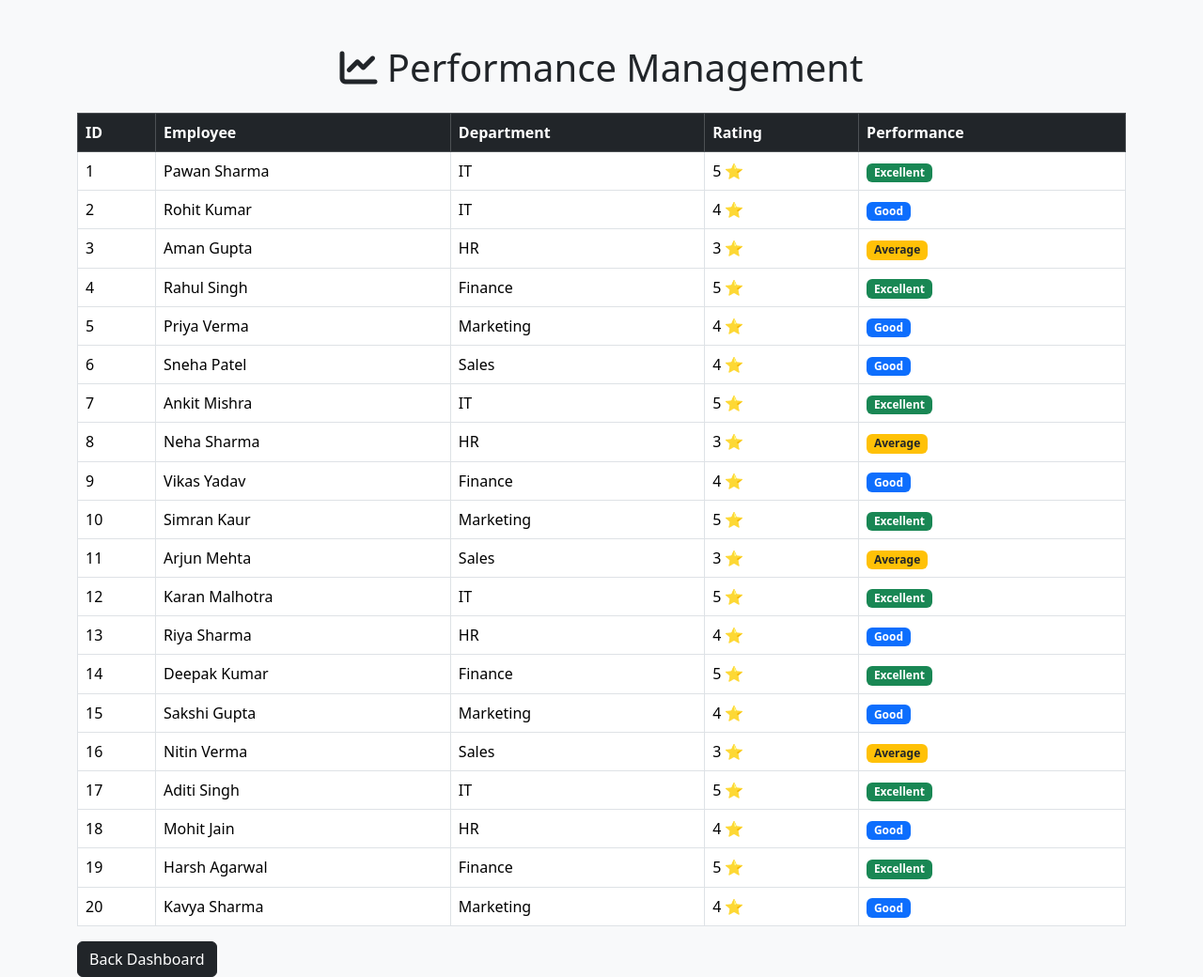
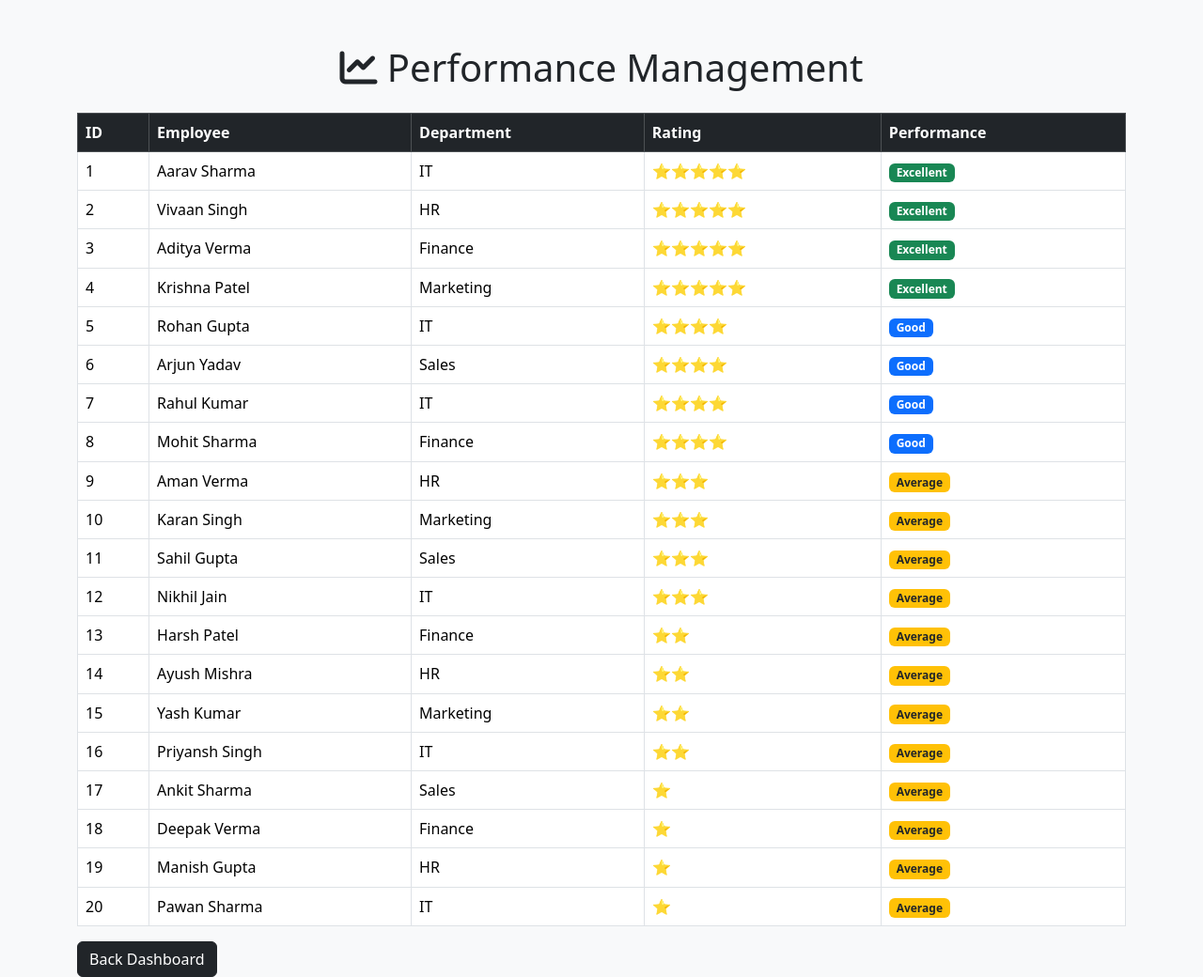
Before and after one commit to imxyz23/Employee-Management-System, a Flask app: page /performance in a window 1280 px wide. Shown: the whole page at 94% size. Run offline with Flask 3, Linux system fonts and the light colour scheme; the visitor is signed in with stand-in values (Sample User, id 1); data comes from the database, SQL or seed files in the repository; some libraries are stand-ins or nearby versions.

Commit message:
Updated performance ratings

```diff
--- a/templates/performance.html
+++ b/templates/performance.html
@@ -42,26 +42,59 @@ Performance Management
 
 <tbody>
 
-<tr><td>1</td><td>Pawan Sharma</td><td>IT</td><td>5 ⭐</td><td><span class="badge bg-success">Excellent</span></td></tr>
-<tr><td>2</td><td>Rohit Kumar</td><td>IT</td><td>4 ⭐</td><td><span class="badge bg-primary">Good</span></td></tr>
-<tr><td>3</td><td>Aman Gupta</td><td>HR</td><td>3 ⭐</td><td><span class="badge bg-warning text-dark">Average</span></td></tr>
-<tr><td>4</td><td>Rahul Singh</td><td>Finance</td><td>5 ⭐</td><td><span class="badge bg-success">Excellent</span></td></tr>
-<tr><td>5</td><td>Priya Verma</td><td>Marketing</td><td>4 ⭐</td><td><span class="badge bg-primary">Good</span></td></tr>
-<tr><td>6</td><td>Sneha Patel</td><td>Sales</td><td>4 ⭐</td><td><span class="badge bg-primary">Good</span></td></tr>
-<tr><td>7</td><td>Ankit Mishra</td><td>IT</td><td>5 ⭐</td><td><span class="badge bg-success">Excellent</span></td></tr>
-<tr><td>8</td><td>Neha Sharma</td><td>HR</td><td>3 ⭐</td><td><span class="badge bg-warning text-dark">Average</span></td></tr>
-<tr><td>9</td><td>Vikas Yadav</td><td>Finance</td><td>4 ⭐</td><td><span class="badge bg-primary">Good</span></td></tr>
-<tr><td>10</td><td>Simran Kaur</td><td>Marketing</td><td>5 ⭐</td><td><span class="badge bg-success">Excellent</span></td></tr>
-<tr><td>11</td><td>Arjun Mehta</td><td>Sales</td><td>3 ⭐</td><td><span class="badge bg-warning text-dark">Average</span></td></tr>
-<tr><td>12</td><td>Karan Malhotra</td><td>IT</td><td>5 ⭐</td><td><span class="badge bg-success">Excellent</span></td></tr>
-<tr><td>13</td><td>Riya Sharma</td><td>HR</td><td>4 ⭐</td><td><span class="badge bg-primary">Good</span></td></tr>
-<tr><td>14</td><td>Deepak Kumar</td><td>Finance</td><td>5 ⭐</td><td><span class="badge bg-success">Excellent</span></td></tr>
-<tr><td>15</td><td>Sakshi Gupta</td><td>Marketing</td><td>4 ⭐</td><td><span class="badge bg-primary">Good</span></td></tr>
-<tr><td>16</td><td>Nitin Verma</td><td>Sales</td><td>3 ⭐</td><td><span class="badge bg-warning text-dark">Average</span></td></tr>
-<tr><td>17</td><td>Aditi Singh</td><td>IT</td><td>5 ⭐</td><td><span class="badge bg-success">Excellent</span></td></tr>
-<tr><td>18</td><td>Mohit Jain</td><td>HR</td><td>4 ⭐</td><td><span class="badge bg-primary">Good</span></td></tr>
-<tr><td>19</td><td>Harsh Agarwal</td><td>Finance</td><td>5 ⭐</td><td><span class="badge bg-success">Excellent</span></td></tr>
-<tr><td>20</td><td>Kavya Sharma</td><td>Marketing</td><td>4 ⭐</td><td><span class="badge bg-primary">Good</span></td></tr>
+{% for emp in employees %}
+
+<tr>
+
+<td>{{ emp[0] }}</td>
+
+<td>{{ emp[1] }}</td>
+
+<td>{{ emp[2] }}</td>
+
+<td>
+
+{% if emp[0] <= 4 %}
+⭐⭐⭐⭐⭐
+{% elif emp[0] <= 8 %}
+⭐⭐⭐⭐
+{% elif emp[0] <= 12 %}
+⭐⭐⭐
+{% elif emp[0] <= 16 %}
+⭐⭐
+{% else %}
+⭐
+{% endif %}
+
+</td>
+
+<td>
+
+{% if emp[0] <= 4 %}
+
+<span class="badge bg-success">
+Excellent
+</span>
+
+{% elif emp[0] <= 8 %}
+
+<span class="badge bg-primary">
+Good
+</span>
+
+{% else %}
+
+<span class="badge bg-warning text-dark">
+Average
+</span>
+
+{% endif %}
+
+</td>
+
+</tr>
+
+{% endfor %}
 
 </tbody>
 
```
